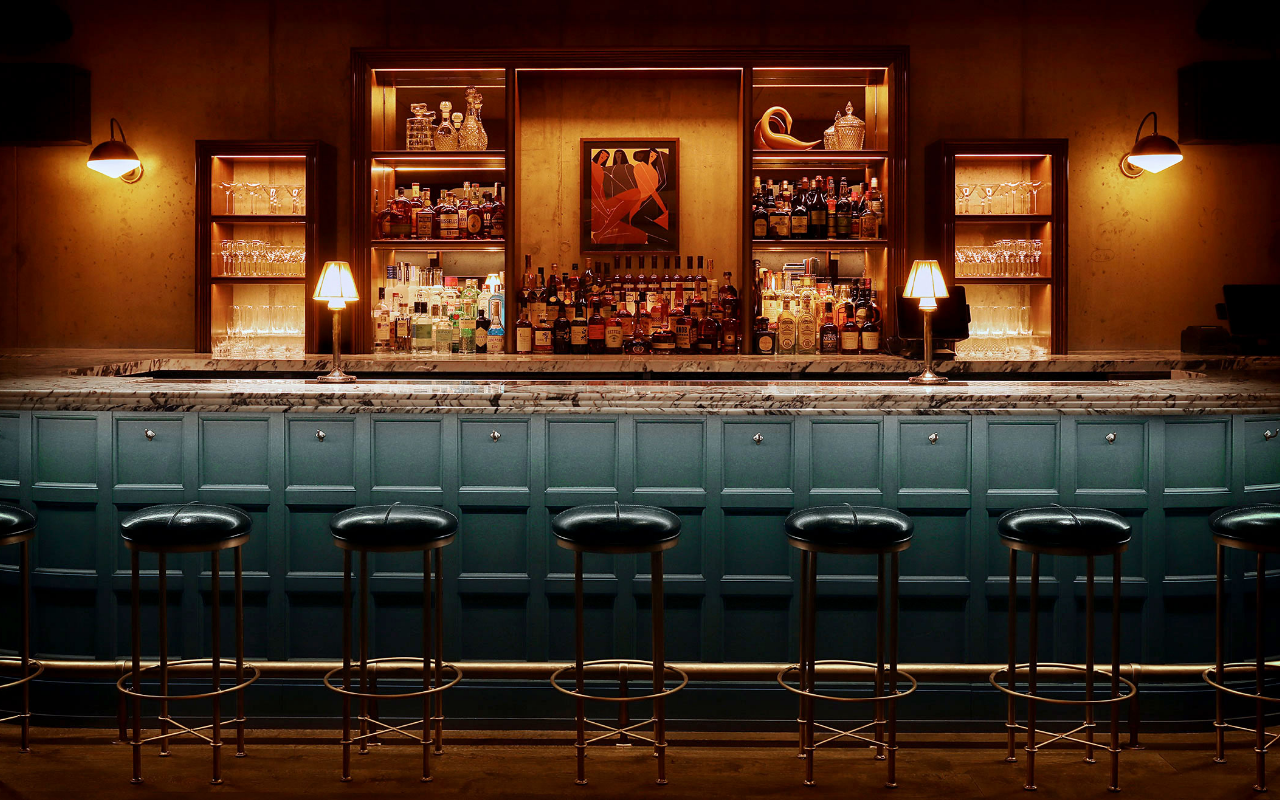
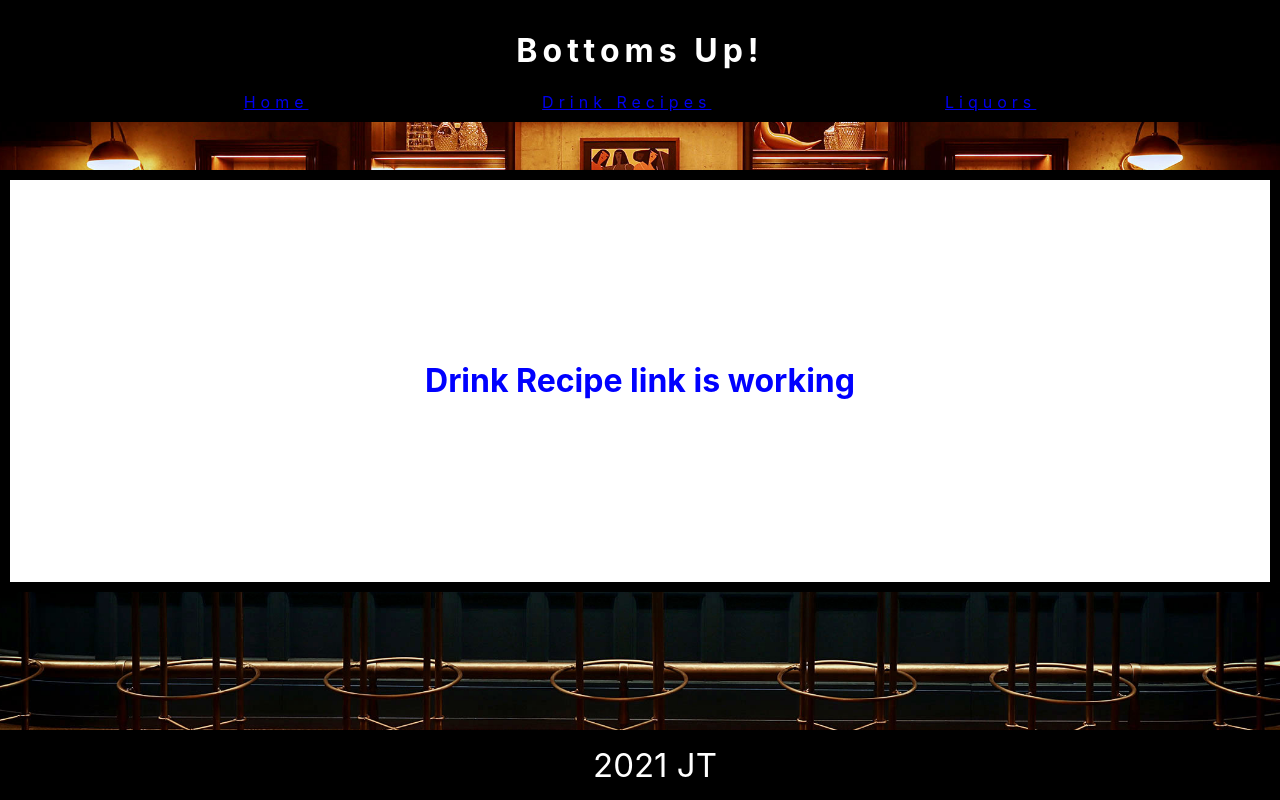
Before and after one commit to taubman33/bottomsup, a React (Create React App) app in the folder my-app/: page /drinks in a window 1280 px wide. Before the commit this address had no page. Built offline with nearby package versions, Linux system fonts and the light colour scheme.

Commit message:
search function needed next

```diff
--- a/my-app/public/index.html
+++ b/my-app/public/index.html
@@ -24,7 +24,7 @@
       work correctly both with client-side routing and a non-root public URL.
       Learn how to configure a non-root public URL by running `npm run build`.
     -->
-    <title>React App</title>
+    <title>Bottoms Up!</title>
   </head>
   <body>
     <noscript>You need to enable JavaScript to run this app.</noscript>
--- a/my-app/src/App.js
+++ b/my-app/src/App.js
@@ -5,7 +5,6 @@ import axios from 'axios'
 import Header from './components/Header'
 import Main from './components/Main'
 import Footer from './components/Footer'
-import Drink_Recipe from './components/Drink_Recipe'
 
 
 //url for Drink search
--- /dev/null
+++ b/my-app/src/components/DrinkRecipe.jsx
@@ -0,0 +1,20 @@
+import React, {useState} from 'react'
+import axios from 'axios'
+
+// import axios from '.axios'
+
+export default function DrinkRecipe(){
+    console.log('drink recipe working')
+    const [searchBar, setSearchBar] = useState('')
+
+    const getDrinks = async () => {
+        const response = await axios.get(`https://www.thecocktaildb.com/api/json/v1/1/search.php?i=vodka`)
+        console.log(response)
+    }
+
+    return(
+       <div className= "cocktails">
+           <h1> Drink Recipe link is working</h1>
+       </div>
+         );
+    }
--- a/my-app/src/components/Drink_Recipe.jsx
+++ /dev/null
@@ -1,12 +0,0 @@
-import React from 'react'
-
-// import axios from '.axios'
-
-export default function Drink_Recipe(){
-
-    return(
-       <div className= "cocktails">
-           <h1> Drink Recipe link is working</h1>
-       </div>
-         );
-    }
--- a/my-app/src/components/Liquor_Info.jsx
+++ b/my-app/src/components/LiquorInfo.jsx
@@ -1,4 +1,5 @@
 import React, { useState } from 'react'
+import { useNavigate } from 'react-router-dom'
 import axios from 'axios'
 
 ///next steps
@@ -6,9 +7,10 @@ import axios from 'axios'
 //  having menu link to api call
 // checking that linked item creates right data
 // rendering data to screen
-const Liquor_Info = () => {
+const LiquorInfo = () => {
 const [liquor, setLiquor] = useState('')
-
+console.log('liquor info working')
+let navigate = useNavigate
 
     return(
        <div className= "cocktails">
@@ -32,4 +34,4 @@ const [liquor, setLiquor] = useState('')
 
 
 
-export default Liquor_Info
+export default LiquorInfo
--- a/my-app/src/components/Main.jsx
+++ b/my-app/src/components/Main.jsx
@@ -1,7 +1,7 @@
 import React from 'react'
 import { Route, Routes } from 'react-router-dom'
-import Drink_Recipe from './Drink_Recipe'
-import Liquor_Info from './Liquor_Info'
+import DrinkRecipe from './DrinkRecipe'
+import LiquorInfo from './LiquorInfo'
 import Home from './Home'
 
 const Main = (props) =>
@@ -13,12 +13,11 @@ const Main = (props) =>
 
           <Routes>
 
-          <Route path="/>" element={<Home/>} />
-            <Route path="/liquors>" element={<Liquor_Info liquor={props.liquor}/>} />
-            <Route path="/drinks>" element={<Drink_Recipe/>} />
+          <Route exact path="/" element={<Home/>} />
+            <Route exact path="/liquors" element={<LiquorInfo/>} />
+            <Route exact path="/drinks" element={<DrinkRecipe/>} />
 
           </Routes>
-          {/* <Drink_Recipe /> */}
           </div>
 
         );
--- a/my-app/src/components/Nav.jsx
+++ b/my-app/src/components/Nav.jsx
@@ -4,9 +4,9 @@ import { Link } from 'react-router-dom'
 export default function Nav () {
     return (
         <div className="links">
-            <link to="/"> Home</link>
-            <link to="/drinks"> Drink Recipes</link>
-            <link to="/liquors"> Liquors</link>
+            <Link to="/"> Home</Link>
+            <Link to="/drinks"> Drink Recipes</Link>
+            <Link to="/liquors"> Liquors</Link>
         </div>
     )
 }
```
